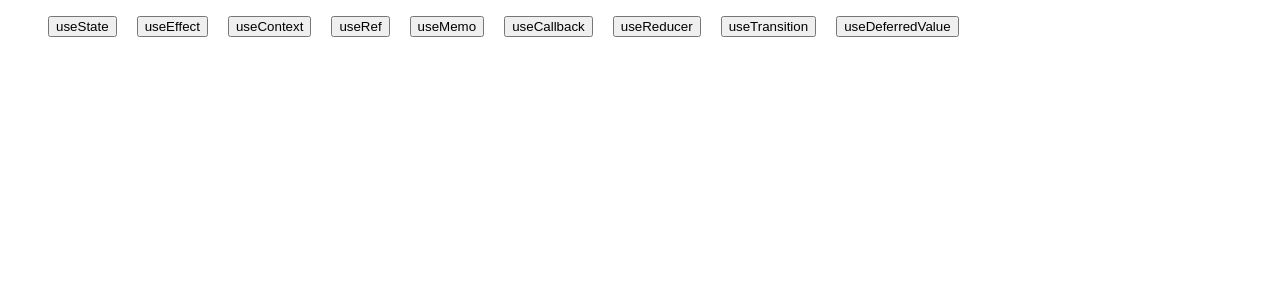
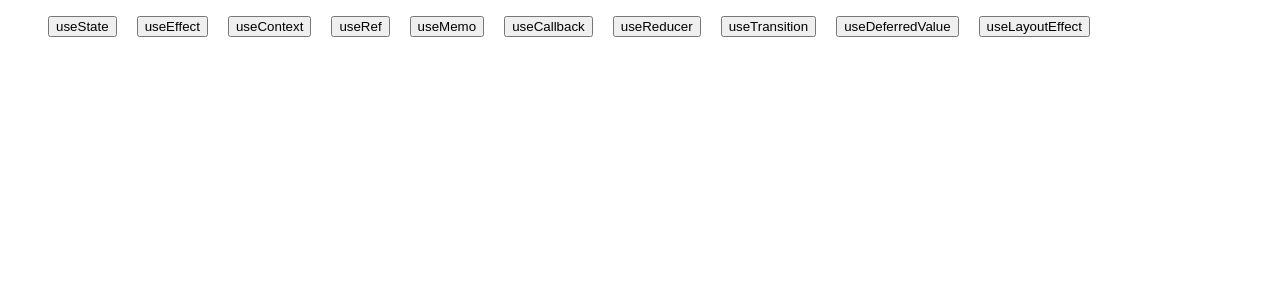
Before and after one commit to Unclemortuary/React-Hooks-sandbox, a React (Create React App) app: page / in a window 1280 px wide. Shown: the top 300 px of the page. Built offline with nearby package versions, Linux system fonts and the light colour scheme.

Commit message:
useLayoutEffect

```diff
--- a/src/App.js
+++ b/src/App.js
@@ -9,6 +9,7 @@ import UseCallbackExample from './useCallback';
 import UseReducerExample from './useReducer';
 import UseTransitionExample from './useTransition';
 import UseDeferredValueExample from './useDeferredValue';
+import UseLayoutEffectExample from './useLayoutEffect';
 
 const topicsMap = {
   useState: UseStateExample,
@@ -19,7 +20,8 @@ const topicsMap = {
   useCallback: UseCallbackExample,
   useReducer: UseReducerExample,
   useTransition: UseTransitionExample,
-  useDeferredValue: UseDeferredValueExample
+  useDeferredValue: UseDeferredValueExample,
+  useLayoutEffect: UseLayoutEffectExample
 };
 
 const App = () => {
--- /dev/null
+++ b/src/useLayoutEffect.js
@@ -0,0 +1,32 @@
+// useLayoutEffect works exactly yhe same as useEffect
+// except that all executions inside of it are SYNCHRONOUS
+//
+// Use this hook when you need manipulate the DOM (i.e. LAYOUT) after component's render
+// However, it's likely you never will use this hook
+
+import React, { useState, useEffect, useRef, useLayoutEffect } from 'react';
+
+export const UseLayoutEffectExample = () => {
+    const [show, setShow] = useState(false);
+    const popup = useRef(null);
+    const button = useRef(null);
+
+    const handleOnClick = () => (setShow(prevValue => !prevValue));
+
+    useLayoutEffect(() => {
+        if (!popup.current || !button.current) return;
+        // manipulating node position via DOM calculation
+        const { bottom } = button.current.getBoundingClientRect();
+        popup.current.style.top = `${ bottom + 25 }px`;
+    }, [show]);
+
+
+    return (
+        <div>
+            <button ref={button} onClick={handleOnClick}>Click here</button>
+            { show ? <div style={ { position: 'absolute' } } ref={popup}>This is a layout</div> : null }
+        </div>
+    );
+};
+
+export default UseLayoutEffectExample;
```
